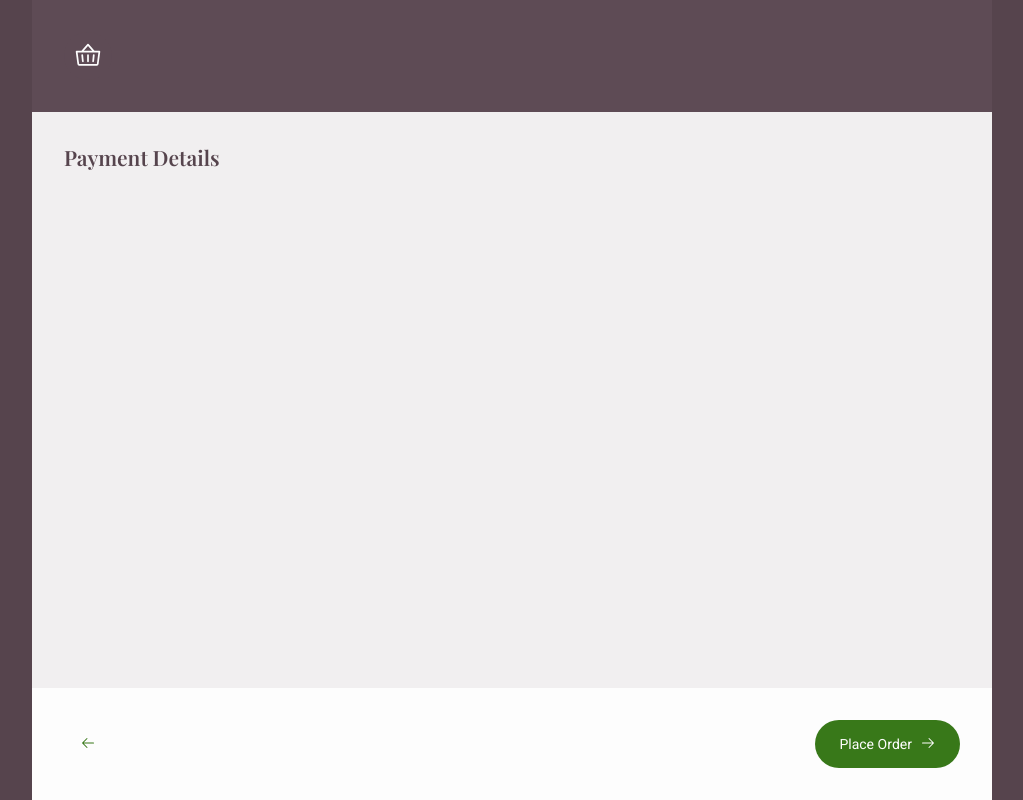
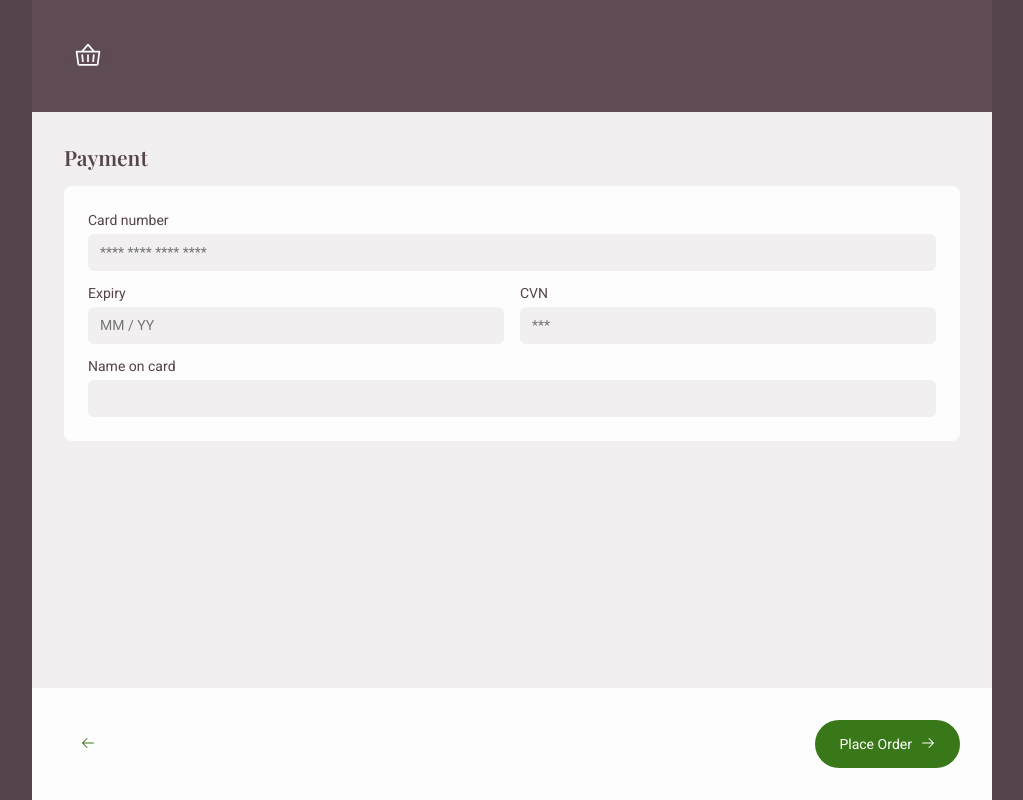
Before and after one commit to mranenko/limon-app, a React (Vite) app: page /payment in a window 1280 px wide. Shown: the whole page, without its empty margins (128-1151 px from the left). Built offline with nearby package versions, Linux system fonts and the light colour scheme.

Commit message:
payment screen; input styles; refactor

```diff
--- a/src/assets/styles/components/common/button.scss
+++ b/src/assets/styles/components/common/button.scss
@@ -1,6 +1,6 @@
 button,
+.button,
 button.primary,
-.button,
 .button.primary {
   align-items: center;
   background: var(--color-primary);
--- a/src/assets/styles/components/common/card.scss
+++ b/src/assets/styles/components/common/card.scss
@@ -1,10 +1,16 @@
 .card {
-  background: var(--color-background-dark);
+  background: var(--color-background-light);
   border-radius: .5rem;
+  color: var(--color-foreground);
   display: flex;
   flex-direction: column;
   gap: .75rem;
   padding: 1.5rem;
+}
+
+.card.primary {
+  background: var(--color-primary);
+  color: var(--color-foreground-light);
 }
 
 .cards {
--- /dev/null
+++ b/src/assets/styles/components/common/input.scss
@@ -0,0 +1,19 @@
+input[type='text'],
+textarea,
+input.text,
+textarea.text {
+  background: var(--color-background);
+  border: 0;
+  border-radius: .375rem;
+  color: var(--color-foreground);
+  font: inherit;
+  padding: .5rem .75rem;
+  width: 100%;
+}
+
+.input-group {
+  display: flex;
+  flex-direction: column;
+  gap: .1875rem;
+  width: 100%;
+}
--- a/src/assets/styles/index.scss
+++ b/src/assets/styles/index.scss
@@ -5,6 +5,7 @@
 
 @use 'components/common/button';
 @use 'components/common/card';
+@use 'components/common/input';
 
 @use 'layouts/footer';
 @use 'layouts/header';
--- a/src/screens/Payment.tsx
+++ b/src/screens/Payment.tsx
@@ -5,6 +5,7 @@ import {
 
 import {
   Button,
+  Card,
 } from '../components'
 import {
   Footer,
@@ -19,7 +20,27 @@ const Payment = () => {
       <Header />
       <Main>
         <section className='flex-column gap-1'>
-          <h2 className='subtitle'>Payment Details</h2>
+          <h2 className='subtitle'>Payment</h2>
+          <Card>
+            <p className='input-group'>
+              <label htmlFor='card-number'>Card number</label>
+              <input className='text' id='card-number' placeholder='**** **** **** ****' type='text' />
+            </p>
+            <div className='flex-row gap-1'>
+              <p className='input-group'>
+                <label htmlFor='card-number'>Expiry</label>
+                <input className='text' id='card-number' placeholder='MM / YY' type='text' />
+              </p>
+              <p className='input-group'>
+                <label htmlFor='card-number'>CVN</label>
+                <input className='text' id='card-number' placeholder='***' type='text' />
+              </p>
+            </div>
+            <p className='input-group'>
+              <label htmlFor='card-number'>Name on card</label>
+              <input className='text' id='card-number' type='text' />
+            </p>
+          </Card>
         </section>
       </Main>
       <Footer>
```
